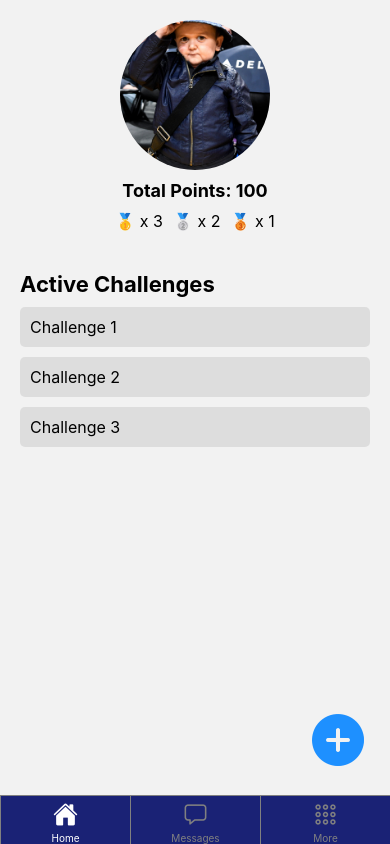
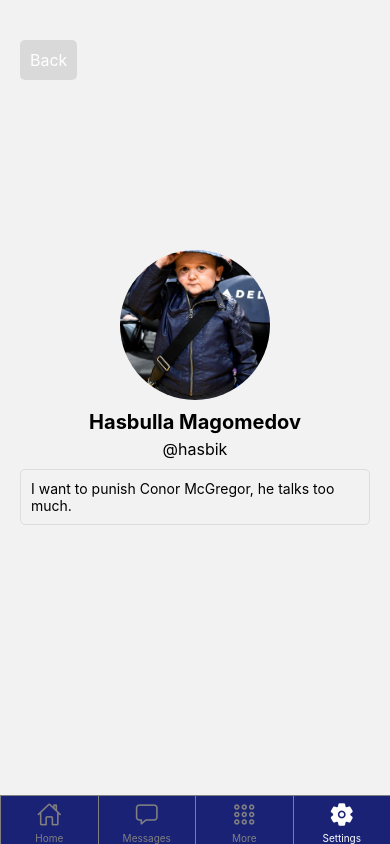
Before and after one commit to Teoman21/challer, a React Native app: screen /Settings in a window 390 px wide. Built offline with nearby package versions, Linux system fonts and the light colour scheme.

Commit message:
Added Settings Page

```diff
--- a/App.js
+++ b/App.js
@@ -8,6 +8,7 @@
 import Messages from './components/Messages/Messages.js';
 import More from './components/More/More.js';
 import Home from './components/Home/Home.js';
+import Settings from './components/Home/Settings.js';
 
 const Tab = createBottomTabNavigator();
 
@@ -26,6 +27,8 @@
                 iconName = focused ? 'chatbox' : 'chatbox-outline';
               } else if (route.name === 'More') {
                 iconName = focused ? 'apps' : 'apps-outline';
+              } else if (route.name === 'Settings') {
+                iconName = focused ? 'settings' : 'settings-outline'
               }
               return <Icon name={iconName} size={size} color={color} />;
             },
@@ -45,6 +48,7 @@
           <Tab.Screen name="Home" component={Home} />
           <Tab.Screen name="Messages" component={Messages} />
           <Tab.Screen name="More" component={More} />
+          <Tab.Screen name="Settings" component={Settings} />
         </Tab.Navigator>
       </NavigationContainer>
     </SafeAreaView>
--- a/components/Home/Home.js
+++ b/components/Home/Home.js
@@ -3,7 +3,6 @@
 import { Ionicons } from '@expo/vector-icons';
 
 const defaultImage = require('../../data/images/hasbulla.jpeg');
-
 
 const Home = ({ navigation }) => {
   const [totalPoints, setTotalPoints] = React.useState(100);
@@ -21,13 +20,21 @@
     { name: 'Challenge 3' },
   ];
 
+  // Function to navigate to the Settings page
+  const navigateToSettings = () => {
+    navigation.navigate('Settings');
+  };
+
   return (
     <ScrollView contentContainerStyle={styles.container}>
       <View style={styles.profileSection}>
-        <Image
-          source={ defaultImage } // Placeholder image URL
-          style={styles.userPhoto}
-        />
+        {/* navigates to settings page when clicked */}
+        <TouchableOpacity onPress={navigateToSettings}>
+          <Image
+            source={defaultImage} // Placeholder image URL
+            style={styles.userPhoto}
+          />
+        </TouchableOpacity>
         <Text style={styles.points}>Total Points: {totalPoints}</Text>
         <View style={styles.medalsContainer}>
           <Text style={styles.medalText}>🥇 x {medals.gold}</Text>
@@ -45,7 +52,7 @@
       </View>
       <TouchableOpacity
         style={styles.createChallengeButton}
-        onPress={() => navigation.navigate('CreateChallenge')}// WWill be implemented later this page
+        onPress={() => navigation.navigate('CreateChallenge')} // Will be implemented later this page
       >
         <Ionicons name="add-circle" size={64} color="dodgerblue" />
       </TouchableOpacity>
@@ -55,7 +62,7 @@
 
 const styles = StyleSheet.create({
   container: {
-    flex:1,
+    flex: 1,
     padding: 20,
   },
   profileSection: {
@@ -63,7 +70,6 @@
     marginBottom: 20,
   },
   userPhoto: {
-    alignItems: "center",
     width: 150,
     height: 150,
     borderRadius: 75,
--- /dev/null
+++ b/components/Home/Settings.js
@@ -0,0 +1,96 @@
+import React from 'react';
+import { View, Text, Image, TouchableOpacity, StyleSheet } from 'react-native';
+
+const defaultImage = require('../../data/images/hasbulla.jpeg');
+
+const SettingsPage = ({ navigation }) => {
+  // Example user data (replace with your actual user data)
+  const user = {
+    name: 'Hasbulla Magomedov',
+    username: 'hasbik',
+    bio: 'I want to punish Conor McGregor, he talks too much.'
+    // Add more user data such as profile photo URL if needed
+  };
+
+  // Function to handle navigation back to the home page
+  const navigateBack = () => {
+    navigation.goBack();
+  };
+
+  return (
+    <View style={styles.container}>
+      {/* Profile photo */}
+      <Image
+        source={ defaultImage }
+        style={styles.profilePhoto}
+      />
+
+      {/* Name */}
+      <Text style={styles.name}>{user.name}</Text>
+
+      {/* Username */}
+      <Text style={styles.username}>@{user.username}</Text>
+
+      {/* Bio */}
+      <View style={styles.bioContainer}>
+        <Text style={styles.bioText}>{user.bio}</Text>
+      </View>
+
+      {/* Button to navigate back to home page */}
+      <TouchableOpacity
+        onPress={navigateBack}
+        style={styles.backButton}
+      >
+        <Text style={styles.backButtonText}>Back</Text>
+      </TouchableOpacity>
+    </View>
+  );
+};
+
+const styles = StyleSheet.create({
+  container: {
+    flex: 1,
+    alignItems: 'center',
+    justifyContent: 'center',
+    padding: 20
+  },
+  profilePhoto: {
+    width: 150,
+    height: 150,
+    borderRadius: 75,
+    marginBottom: 10
+  },
+  name: {
+    fontSize: 20,
+    fontWeight: 'bold',
+    marginBottom: 5
+  },
+  username: {
+    fontSize: 16,
+    marginBottom: 10
+  },
+  bioContainer: {
+    borderWidth: 1,
+    borderColor: '#ddd',
+    borderRadius: 5,
+    padding: 10,
+    marginBottom: 20
+  },
+  bioText: {
+    fontSize: 14
+  },
+  backButton: {
+    position: 'absolute',
+    top: 40,
+    left: 20,
+    padding: 10,
+    backgroundColor: 'rgba(0, 0, 0, 0.1)',
+    borderRadius: 5
+  },
+  backButtonText: {
+    fontSize: 16,
+    color: 'white'
+  }
+});
+
+export default SettingsPage;
--- a/package.json
+++ b/package.json
@@ -20,7 +20,7 @@
     "prettier": "^3.0.3",
     "react": "18.2.0",
     "react-dom": "18.2.0",
-    "react-native": "0.72.5",
+    "react-native": "0.72.6",
     "react-native-deck-swiper": "^2.0.16",
     "react-native-gifted-chat": "^2.4.0",
     "react-native-vector-icons": "^10.0.3",
```
Also changed, not shown: 1 other file (tests, documents, lock files or other folders).
